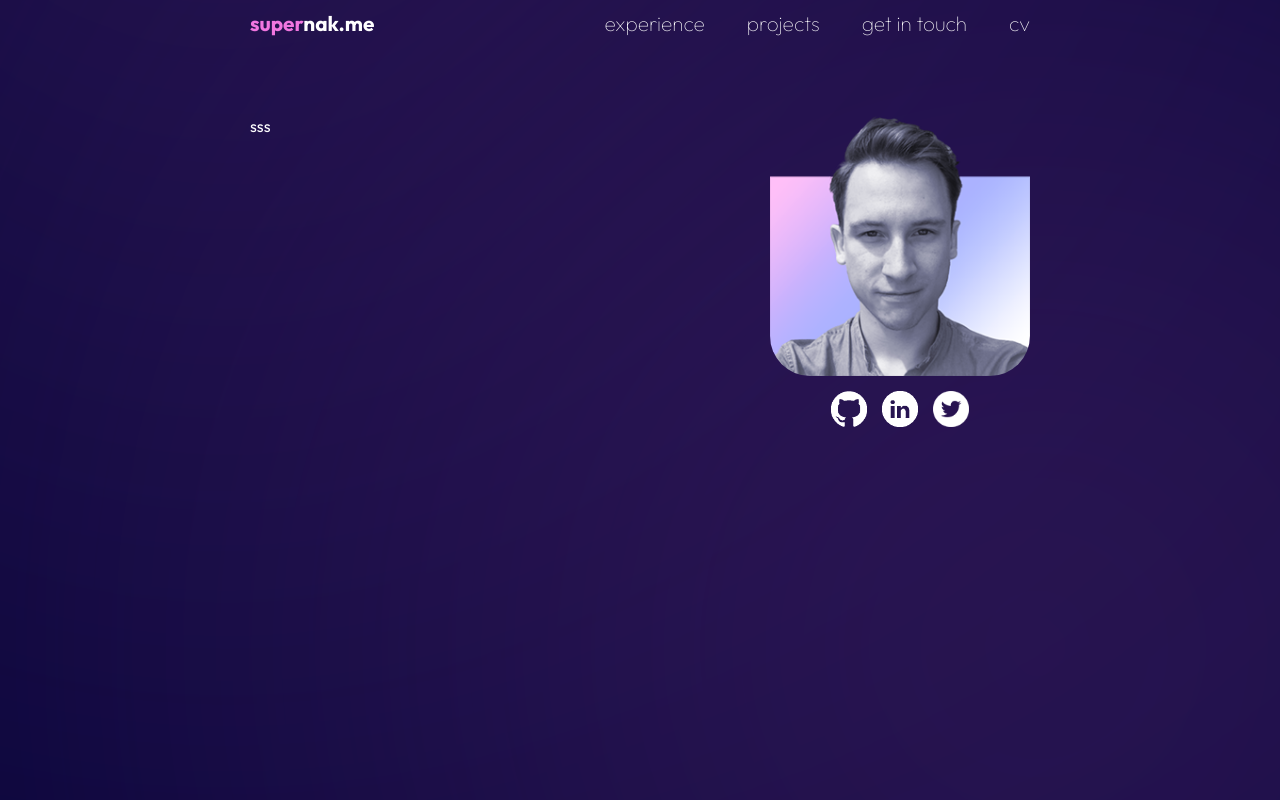
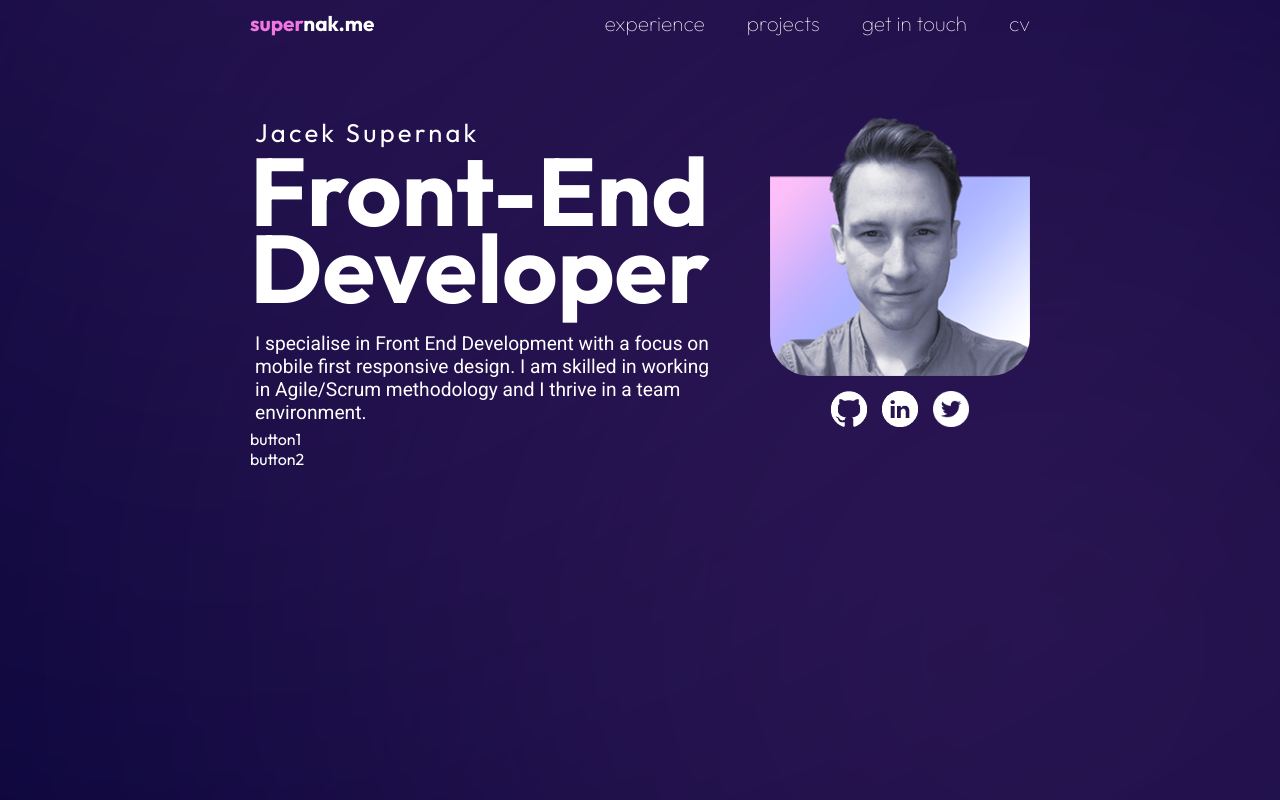
Before and after one commit to jaceksupernak/portfolio, a React (Create React App) app: page / in a window 1280 px wide. Shown: the top 800 px of the page. Built offline with nearby package versions, Linux system fonts and the light colour scheme.

Commit message:
create styling for headings and paragraphs for About copy

```diff
--- a/src/components/about/About.tsx
+++ b/src/components/about/About.tsx
@@ -2,13 +2,75 @@ import React from 'react';
 import styled from 'styled-components';
 
 const AboutStyled = styled.section`
+    display: flex;
+    flex-direction: column;
+    align-items: center;
+    text-align: center;
 
+    h2 {
+        font-size: 1.6rem;
+        letter-spacing: 0.2rem;
+        font-weight: 400;
+    }
+
+    h1 {
+        font-size: 4rem;
+        line-height: 80%;
+        margin: 20px 0;
+    }
+
+    p {
+        text-align: left;
+        padding: 5px;
+        max-width: 310px;
+        font-family: Roboto;
+    }
+
+    @media (min-width: ${({ theme }) => theme.screen.tablet}) {
+        h1 {
+            font-size: 3rem;
+        }
+
+        p {
+            max-width: 475px;
+            font-size: 1.2rem;
+        }
+    }
+
+    @media (min-width: ${({ theme }) => theme.screen.laptop}) {
+
+        align-items: flex-start;
+        text-align: left;
+
+        h2 {
+            margin-left: 5px;
+        }
+
+        h1 {
+            margin-top: 4px;
+            font-size: 6rem;
+        }
+
+        p {
+
+            max-width: 475px;
+        }
+    }
 `;
 
 const About:React.FC = () => (
   <AboutStyled>
 
-    sss
+    <h2>Jacek Supernak</h2>
+    <h1>Front-End Developer</h1>
+    <p>
+      I specialise in Front End Development with a focus on mobile first responsive design.
+      I am skilled in working in Agile/Scrum methodology and I thrive in a team environment.
+    </p>
+    <div>
+      <div>button1</div>
+      <div>button2</div>
+    </div>
 
   </AboutStyled>
 
--- a/src/components/hero/Hero.tsx
+++ b/src/components/hero/Hero.tsx
@@ -10,7 +10,6 @@ const HeroStyled = styled.section`
     width: 100%;
 
     @media (min-width: ${({ theme }) => theme.screen.tablet}) {
-
       margin-top: 40px;
     }
 
@@ -21,8 +20,8 @@ const HeroStyled = styled.section`
       margin-top: 80px;
 
       & >:nth-child(1){
-      order: 2;
-    }
+        order: 2;
+      }
   }
 `;
 
```
